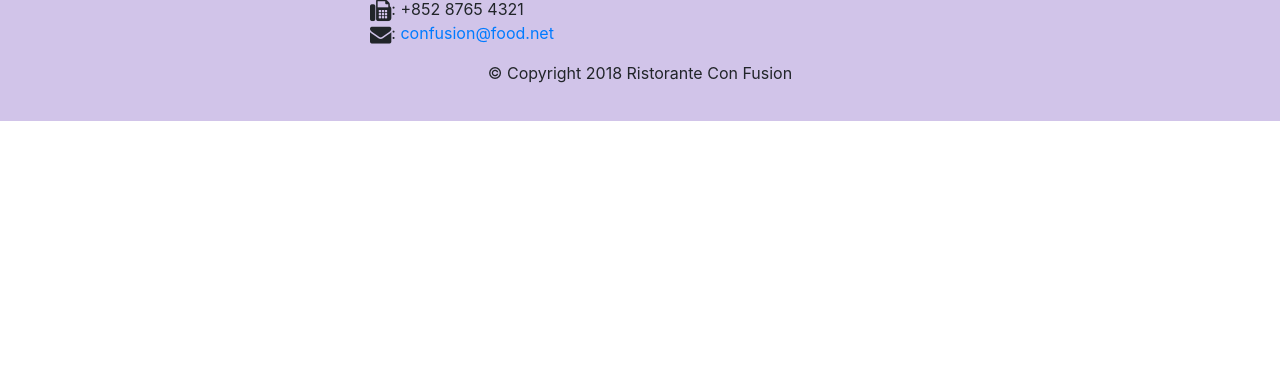
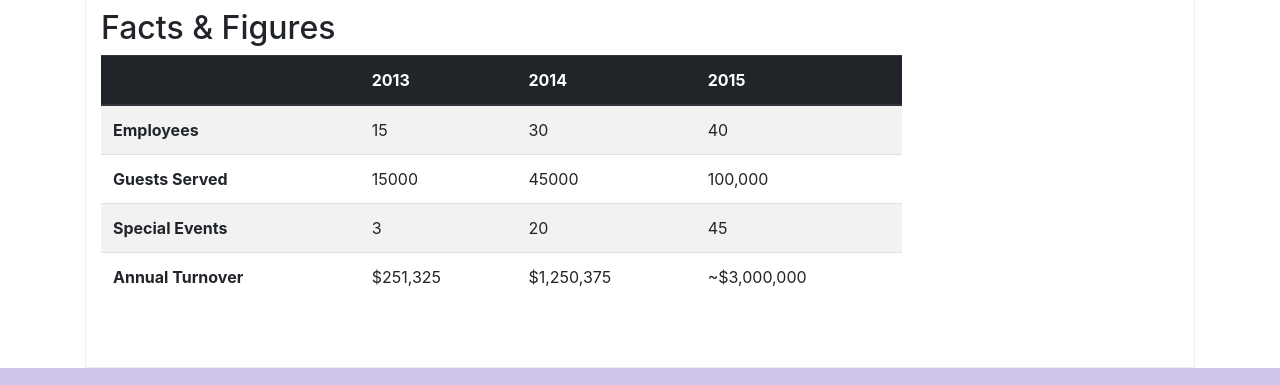
Before and after one commit to Carlos-Diaz-07/conFusion, a website: page aboutus.html in a window 1280 px wide. Shown: the part 1706-2091 px from the top of the page. Before the commit the page ends 1827 px from the top, so only its background shows below. Drawn offline with nearby package versions, Linux system fonts and the light colour scheme.

Commit message:
finished tables & cards exercices

```diff
--- a/aboutus.html
+++ b/aboutus.html
@@ -28,10 +28,13 @@
       </a>
       <div class="collapse navbar-collapse" id="Navbar">
         <ul class="navbar-nav mr-auto">
-          <li class="nav-item"><a href="./index.html" class="nav-link"><span class="fa fa-home fa-lg"></span>Home</a></li>
-          <li class="nav-item active"><a href="./aboutus.html" class="nav-link"><span class="fa fa-info fa-lg"></span>About</a></li>
+          <li class="nav-item"><a href="./index.html" class="nav-link"><span class="fa fa-home fa-lg"></span>Home</a>
+          </li>
+          <li class="nav-item active"><a href="./aboutus.html" class="nav-link"><span
+                class="fa fa-info fa-lg"></span>About</a></li>
           <li class="nav-item"><a href="#" class="nav-link"><span class="fa fa-list fa-lg"></span>Menu</a></li>
-          <li class="nav-item"><a href="./contactus.html" class="nav-link"><span class="fa fa-address-card fa-lg"></span>Contact</a></li>
+          <li class="nav-item"><a href="./contactus.html" class="nav-link"><span
+                class="fa fa-address-card fa-lg"></span>Contact</a></li>
         </ul>
       </div>
     </div>
@@ -73,7 +76,30 @@
         <p>The restaurant traces its humble beginnings to <em>The Frying Pan</em>, a successful chain started by our
           CEO, Mr. Peter Pan, that featured for the first time the world's best cuisines in a pan.</p>
       </div>
-      <div>
+      <div class="col-sm">
+        <div class="card">
+          <h3 class="card-header bg-primary text-white">Facts at a glance</h3>
+          <div class="card-body">
+            <dl class="row">
+              <dt class="col-6">Started</dt>
+              <dd class="col-6">3 Feb. 2013</dd>
+              <dt class="col-6">Major Stake Holder</dt>
+              <dd class="col-6">HK Fine Foods Inc.</dd>
+              <dt class="col-6">Last Year's Turnover</dt>
+              <dd class="col-6">$1,250,375</dd>
+              <dt class="col-6">Employees</dt>
+              <dd class="col-6">40</dd>
+            </dl>
+          </div>
+        </div>
+      </div>
+      <div class="col-12">
+        <div class="card card-body bg-light">
+          <blockquote class="blockquote">
+            <p class="mb-0">You better cut pizza in four pieces because I'm not hungry enough to eat six.</p>
+            <footer class="blockquote-footer">Yogi, Berra <cite title="Source Title">The Wit and Wisdom of Yogi Berra, P. Pepe...</cite></footer>
+          </blockquote>
+        </div>
       </div>
     </div>
 
@@ -107,7 +133,52 @@
         </p>
       </div>
     </div>
+    <div class="row row-content">
+      <div class="col-12 col-sm-9">
+        <h2>Facts & Figures</h2>
+        <div class="table-responsive">
+          <table class="table table-striped">
+            <thead class="thead-dark">
+              <tr>
+                <th>&nbsp;</th>
+                <th>2013</th>
+                <th>2014</th>
+                <th>2015</th>
+              </tr>
+            </thead>
+            <tbody>
+              <tr>
+                <th>Employees</th>
+                <td>15</td>
+                <td>30</td>
+                <td>40</td>
+              </tr>
+              <tr>
+                <th>Guests Served</th>
+                <td>15000</td>
+                <td>45000</td>
+                <td>100,000</td>
+              </tr>
+              <tr>
+                <th>Special Events</th>
+                <td>3</td>
+                <td>20</td>
+                <td>45</td>
+              </tr>
+              <tr>
+                <th>Annual Turnover</th>
+                <td>$251,325</td>
+                <td>$1,250,375</td>
+                <td>~$3,000,000</td>
+              </tr>
+            </tbody>
+          </table>
+        </div>
+      </div>
+      <div class="col-12 col-sm-3">
 
+      </div>
+    </div>
   </div>
 
   <footer class="footer">
@@ -135,9 +206,11 @@
         </div>
         <div class="col-12 col-sm-4 align-self-center">
           <div class="text-center">
-            <a class="btn btn-social-icon btn-google"  href="http://google.com/+"><i class="fa fa-google-plus"></i></a>
-            <a class="btn btn-social-icon btn-facebook" href="http://www.facebook.com/profile.php?id="><i class="fa fa-facebook"></i></a>
-            <a class="btn btn-social-icon btn-linkedin" href="http://www.linkedin.com/in/"><i class="fa fa-linkedin"></i></a>
+            <a class="btn btn-social-icon btn-google" href="http://google.com/+"><i class="fa fa-google-plus"></i></a>
+            <a class="btn btn-social-icon btn-facebook" href="http://www.facebook.com/profile.php?id="><i
+                class="fa fa-facebook"></i></a>
+            <a class="btn btn-social-icon btn-linkedin" href="http://www.linkedin.com/in/"><i
+                class="fa fa-linkedin"></i></a>
             <a class="btn btn-social-icon btn-twitter" href="http://twitter.com/"><i class="fa fa-twitter"></i></a>
             <a class="btn btn-social-icon btn-google" href="http://youtube.com/"><i class="fa fa-youtube"></i></a>
             <a class="btn btn-social-icon" href="mailto:"><i class="fa fa-envelope-o fa-lg"></i></a>
```
